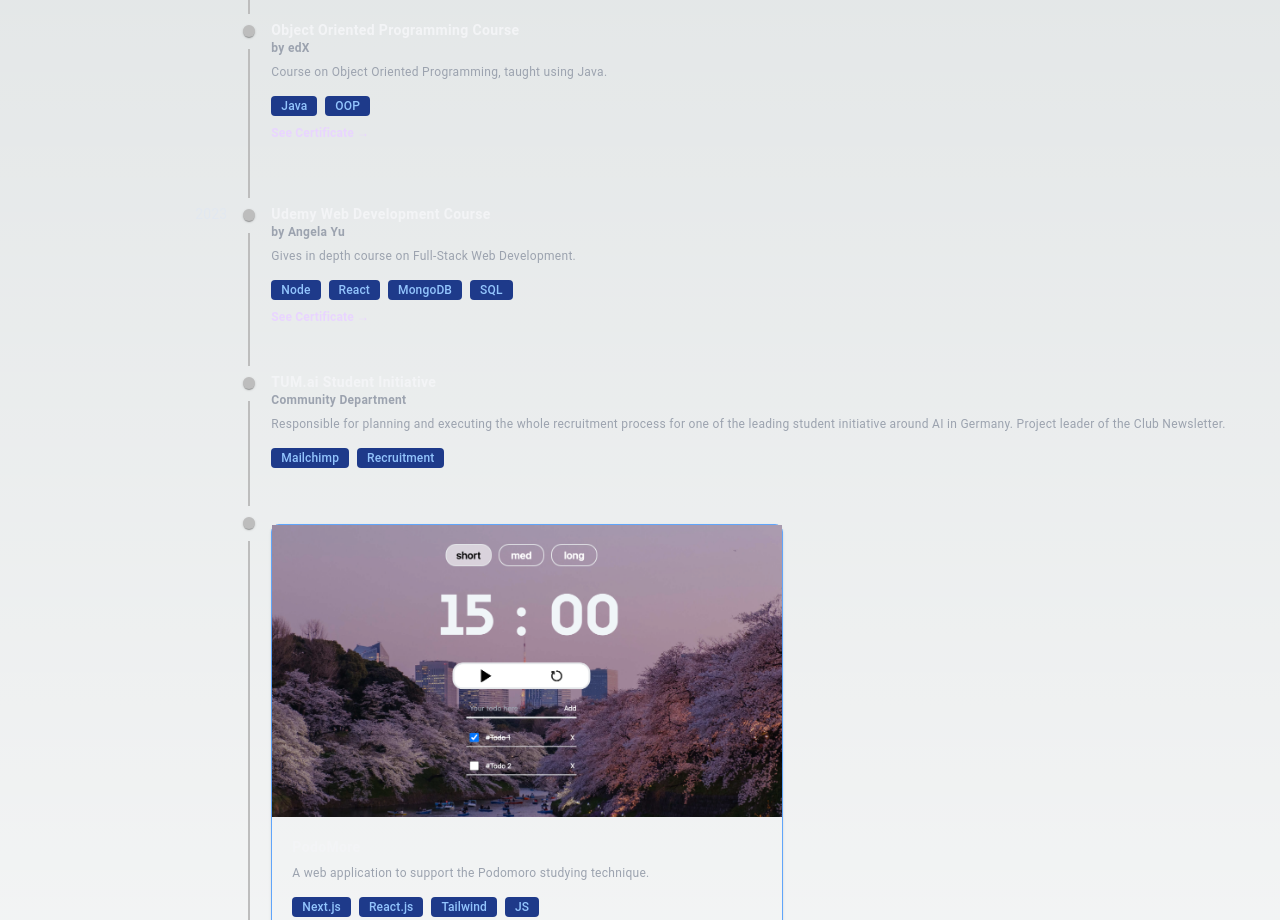
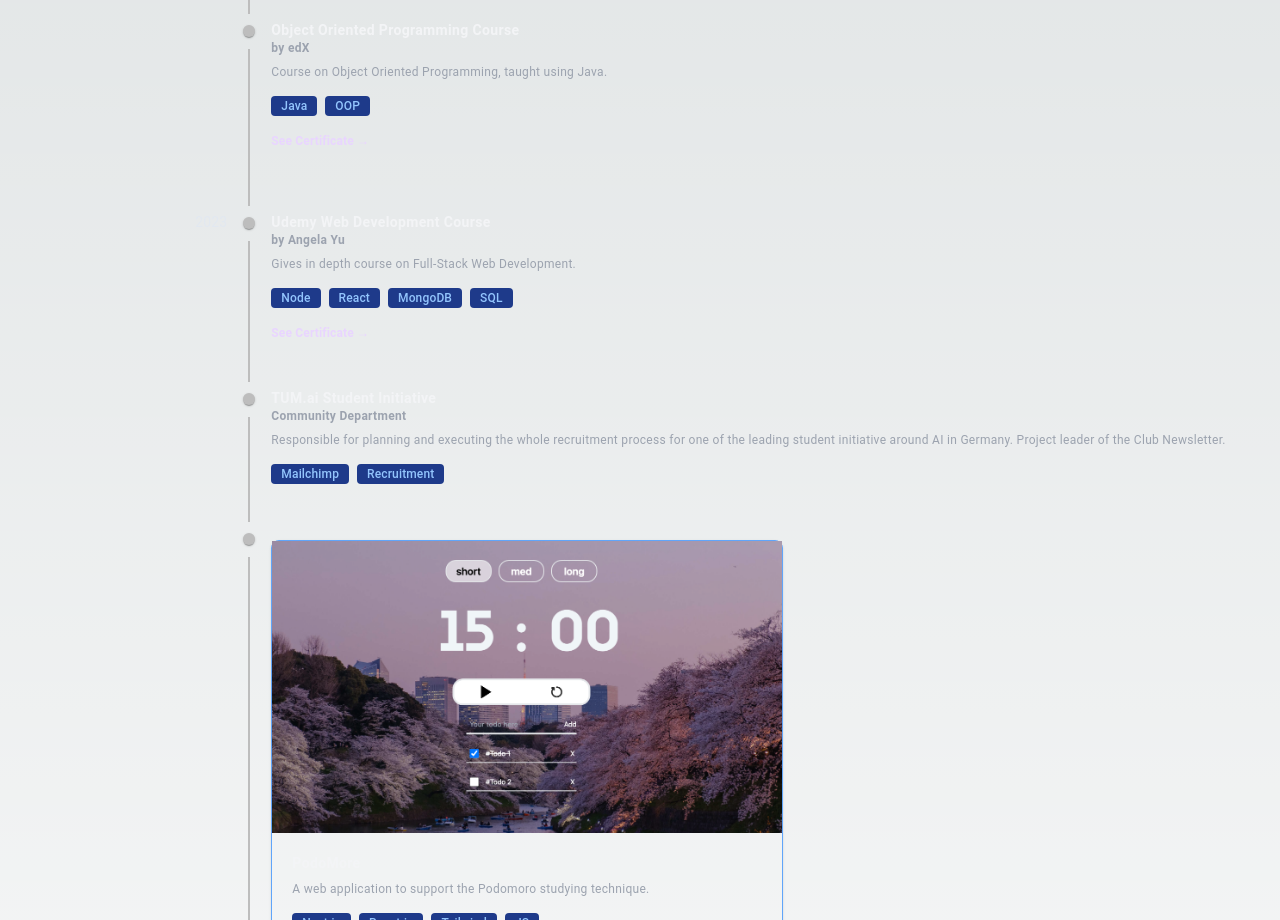
Before and after one commit to brebribre/pers-web, a Next.js app: page /components/shared/timeline in a window 1280 px wide. Shown: the part 940-1860 px from the top of the page. Built offline with nearby package versions, Linux system fonts and the light colour scheme.

Commit message:
small margin change

```diff
--- a/pages/components/cards/timelineCard.tsx
+++ b/pages/components/cards/timelineCard.tsx
@@ -23,7 +23,7 @@ function TimelineCard(props:CardValue){
                         <Tag key={index} desc={item} />
                     ))}
                 </div>
-                <p className="mt-1">
+                <p className="mt-3">
                         <a href={props.link} className="text-xs font-semibold text-purple-200">
                             {props.additional}
                         </a>
```
